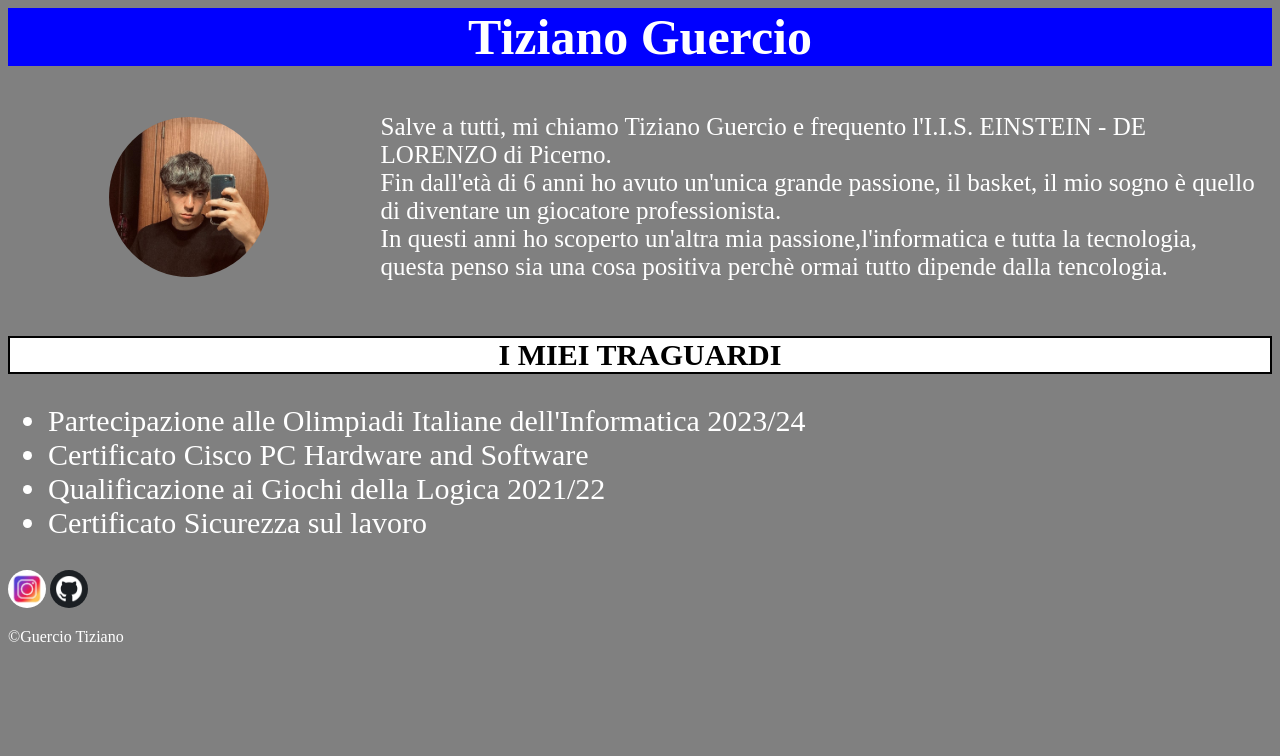
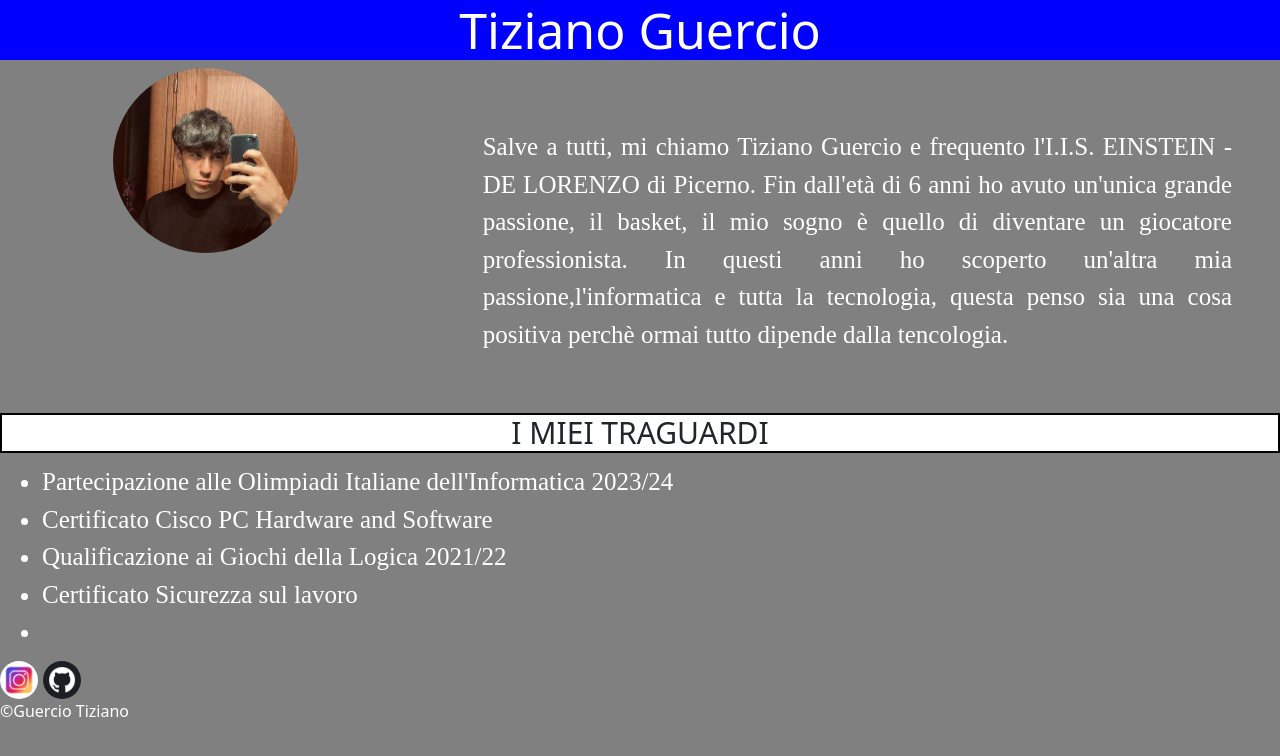
Before and after one commit to tizianoguercio/tizianoguercio.github.io, a plain HTML site: page index.html in a window 1280 px wide. Drawn offline with nearby package versions, Linux system fonts and the light colour scheme.

Commit message:
novità
aggiunta del css, logo e modifiche varie

```diff
--- a/index.html
+++ b/index.html
@@ -1,76 +1,36 @@
 <html>
    <head>
       <title>Tiziano Guercio</title>
-      <style>
-         body {
-			background-color :grey;
-         }
-         h1 {
-			text-align: center;
-			color : white;
-			background-color :blue;
-			font-size:50;
-         }
-         .tabellaDescrizione{
-			width: 100%;
-			heigth : auto;
-         }
-         .pmargin{
-			margin:10px;
-			color : white;
-			font-size:25;
-         }
-         .tiziano{
-			width: 45%;
-			heigth: auto;
-			border-radius: 50%;<!--- per immagine rotonda---->
-         }
-         h2{
-			border : 2px solid black;
-			background-color :white;
-			text-align: center;
-			font-size: 30;
-         }
-         ul{
-			font-size: 30;
-         }
-      </style>
+	   <link rel="icon" type="image/x-icon" href="html.ico">
+	  <link href="https://cdn.jsdelivr.net/npm/bootstrap@5.3.3/dist/css/bootstrap.min.css" rel="stylesheet" integrity="sha384-QWTKZyjpPEjISv5WaRU9OFeRpok6YctnYmDr5pNlyT2bRjXh0JMhjY6hW+ALEwIH" crossorigin="anonymous">
+      <link rel = "stylesheet"  href ="style.css">
    </head>
    <header>
       <h1>Tiziano Guercio</h1>
    </header>
    <main>
-      <table class = "tabellaDescrizione">
-         <tbody>
-            <tr>
-               <td>
-                  <center>
-                     <img class="tiziano"
+
+     <div class = "row">
+            <div class = "col-4" style = "background-color : grey;">
+             <center><img class="tiziano"
                         src="tiziano.png"
                         alt="guercio tiziano foto."
-                        title="Tiziano Guercio."/>
-                  </center>
-               </td>
-               <td>
-                  <p class = "pmargin"/>
-                     Salve a tutti, mi chiamo Tiziano Guercio e frequento l'I.I.S. EINSTEIN - DE LORENZO di Picerno.
-                     <br>
+                        title="Tiziano Guercio."/></center>
+            </div>
+            <div class = "col-8" style = "background-color : grey;padding:50px;">
+               <p class = "testo"> Salve a tutti, mi chiamo Tiziano Guercio e frequento l'I.I.S. EINSTEIN - DE LORENZO di Picerno.
                      Fin dall'età di 6 anni  ho avuto un'unica grande passione, il basket,
                      il mio sogno è quello di diventare un giocatore professionista.
-                     <br>
-                     In questi anni ho scoperto un'altra mia passione,l'informatica e tutta la tecnologia, questa penso sia una cosa positiva perchè ormai tutto dipende dalla tencologia.
-                  </p>
-               </td>
-            </tr>
-         </tbody>
-      </table>
-      <br>
+                     In questi anni ho scoperto un'altra mia passione,l'informatica e tutta la tecnologia, questa penso sia una cosa positiva perchè ormai tutto dipende dalla tencologia.</p>
+            </div>
+         </div>
       <h2>I MIEI TRAGUARDI</h2>
-      <ul style="color: white"; type=square;>
+      <ul class ="testo "style="color: white"; type=square;>
          <li>Partecipazione alle Olimpiadi Italiane dell'Informatica 2023/24</li>
          <li>Certificato Cisco PC Hardware and Software</li>
          <li>Qualificazione ai Giochi della Logica 2021/22</li>
          <li>Certificato Sicurezza sul lavoro</li>
+		 <li></li>
       </ul>
       <section id = "immagine" />
       <a href = "https://www.instagram.com/tizianooguercio/" target = "_blank"><img src ="instagram.png" alt ="My Instagram" title = "instagram" width ="3%" style="border-radius: 50%;"/></a>
@@ -79,5 +39,6 @@
    <footer>
       <p style = "color: white";>&copy;Guercio Tiziano</p>
    </footer>
+   <script src="https://cdn.jsdelivr.net/npm/bootstrap@5.3.3/dist/js/bootstrap.bundle.min.js" integrity="sha384-YvpcrYf0tY3lHB60NNkmXc5s9fDVZLESaAA55NDzOxhy9GkcIdslK1eN7N6jIeHz" crossorigin="anonymous"></script>
    </body>
 </html>
--- /dev/null
+++ b/style.css
@@ -0,0 +1,34 @@
+body {
+	background-color :grey;
+}
+h1 {
+	text-align: center;
+	color : white;
+	background-color :blue;
+	font-size:50;
+}
+.tabellaDescrizione{
+	width: 100%;
+	heigth : auto;
+}
+.testo{
+	margin:10px;
+	color : white;
+	font-size:25;
+	text-align: justify;
+	font-family: "Times New Roman", Times, serif;
+}
+.tiziano{
+	width: 45%;
+	heigth: auto;
+	border-radius: 50%;<!--- per immagine rotonda---->
+}
+h2{
+	border : 2px solid black;
+	background-color :white;
+	text-align: center;
+	font-size: 30;
+}
+ul{
+	font-size: 30;
+}
```
Also changed, not shown: html.ico (added).
